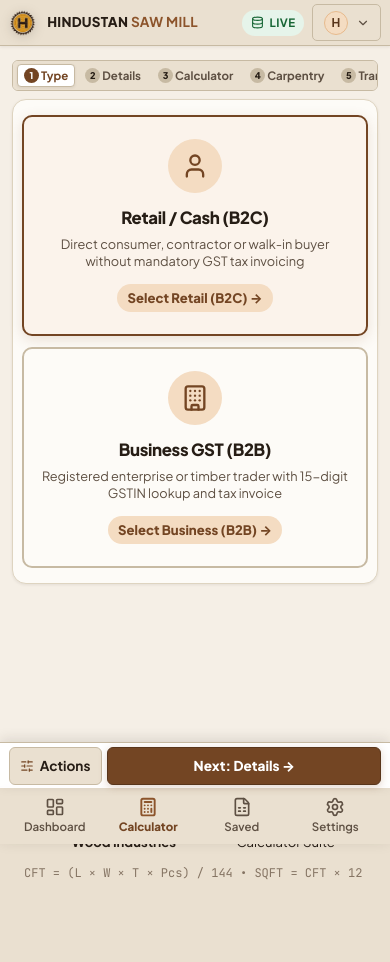
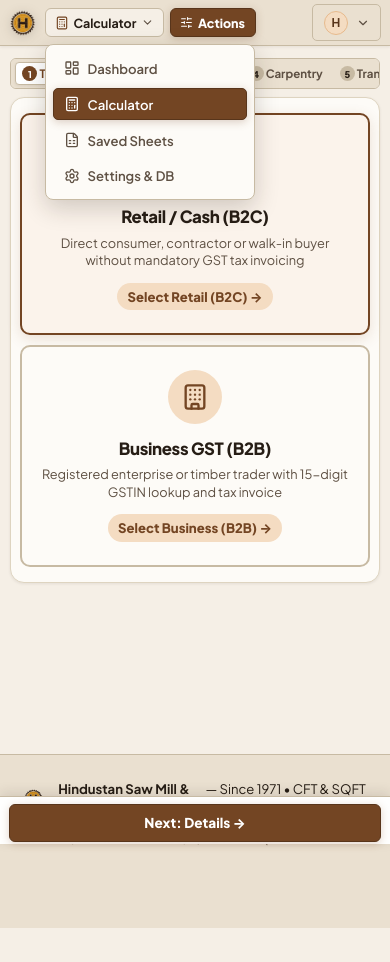
Before and after one commit to 20divine05/hindustan, a React (Vite) app: page / in a window 390 px wide. Both pictures are taken after a click on the button "Calculator". After the commit the page ends 928 px from the top, so only its background shows below. Built offline with nearby package versions, Linux system fonts and the light colour scheme.

Commit message:
Move Nav & Actions to top header in place of title on phone view, remove down nav and LIVE badge

```diff
--- a/src/components/Navbar.tsx
+++ b/src/components/Navbar.tsx
@@ -6,7 +6,8 @@ import {
   Settings,
   Database,
   UserCheck,
-  ChevronDown
+  ChevronDown,
+  SlidersHorizontal
 } from 'lucide-react';
 import { useAuth } from '../contexts/AuthContext';
 import { SupabaseConfigModal } from './SupabaseConfigModal';
@@ -21,6 +22,7 @@ export const Navbar: React.FC<NavbarProps> = ({ currentView, onNavigate, activeS
   const { user, isSupabaseConnected, switchDemoUser } = useAuth();
   const [isConfigModalOpen, setIsConfigModalOpen] = useState(false);
   const [isUserMenuOpen, setIsUserMenuOpen] = useState(false);
+  const [isMobileNavMenuOpen, setIsMobileNavMenuOpen] = useState(false);
 
   return (
     <>
@@ -47,23 +49,28 @@ export const Navbar: React.FC<NavbarProps> = ({ currentView, onNavigate, activeS
             gap: '0.75rem'
           }}
         >
-          {/* Logo & Brand */}
-          <div
-            style={{ display: 'flex', alignItems: 'center', gap: '0.65rem', cursor: 'pointer', minWidth: 0, flexShrink: 1 }}
-            onClick={() => onNavigate('dashboard')}
-          >
+          {/* Logo & Brand (Desktop) / Logo & Mobile Navigation Buttons (Mobile) */}
+          <div style={{ display: 'flex', alignItems: 'center', gap: '0.5rem', minWidth: 0 }}>
             <img
               src="/logo-icon-transparent.png"
               alt="Hindustan Saw Mill Logo"
+              onClick={() => onNavigate('dashboard')}
               style={{
-                width: '38px',
-                height: '38px',
+                width: '36px',
+                height: '36px',
                 objectFit: 'contain',
                 flexShrink: 0,
+                cursor: 'pointer',
                 filter: 'drop-shadow(0 2px 6px rgba(38, 29, 21, 0.2))'
               }}
             />
-            <div style={{ minWidth: 0 }}>
+
+            {/* Desktop Brand Text (Hidden in Phone View) */}
+            <div
+              className="brand-text-block"
+              style={{ minWidth: 0, cursor: 'pointer' }}
+              onClick={() => onNavigate('dashboard')}
+            >
               <div style={{ display: 'flex', alignItems: 'center', gap: '0.4rem', flexWrap: 'nowrap' }}>
                 <span className="brand-title" style={{ fontSize: '1.05rem', fontWeight: 900, letterSpacing: '0.02em', color: 'var(--text-main)', textTransform: 'uppercase', whiteSpace: 'nowrap' }}>
                   HINDUSTAN <span style={{ color: 'var(--primary-600)', fontSize: '0.85rem', fontWeight: 700 }}>SAW MILL</span>
@@ -88,6 +95,155 @@ export const Navbar: React.FC<NavbarProps> = ({ currentView, onNavigate, activeS
               <p className="brand-subtitle" style={{ margin: 0, fontSize: '0.73rem', color: 'var(--text-muted)', fontWeight: 600, letterSpacing: '0.02em', whiteSpace: 'nowrap' }}>
                 Wood Industries &bull; Precision CFT &amp; SQFT Calculator
               </p>
+            </div>
+
+            {/* Mobile Header Buttons (Shown only in phone view in place of title) */}
+            <div className="mobile-header-buttons" style={{ display: 'none', alignItems: 'center', gap: '0.35rem' }}>
+              {/* Navigation Switcher Button */}
+              <div style={{ position: 'relative' }}>
+                <button
+                  type="button"
+                  className="btn btn-secondary btn-sm mobile-header-btn"
+                  onClick={() => {
+                    setIsMobileNavMenuOpen(!isMobileNavMenuOpen);
+                    setIsUserMenuOpen(false);
+                  }}
+                  style={{
+                    display: 'flex',
+                    alignItems: 'center',
+                    gap: '0.3rem',
+                    fontWeight: 700,
+                    fontSize: '0.78rem',
+                    padding: '0.35rem 0.55rem',
+                    borderRadius: '6px',
+                    backgroundColor: 'var(--bg-subtle, #f5efe6)',
+                    border: '1px solid var(--border-medium)',
+                    whiteSpace: 'nowrap'
+                  }}
+                >
+                  {currentView === 'dashboard' && <LayoutDashboard size={14} color="var(--primary-700)" />}
+                  {currentView === 'calculator' && <Calculator size={14} color="var(--primary-700)" />}
+                  {currentView === 'history' && <FileSpreadsheet size={14} color="var(--primary-700)" />}
+                  {currentView === 'settings' && <Settings size={14} color="var(--primary-700)" />}
+                  <span>
+                    {currentView === 'dashboard' && 'Dashboard'}
+                    {currentView === 'calculator' && 'Calculator'}
+                    {currentView === 'history' && 'Saved'}
+                    {currentView === 'settings' && 'Settings'}
+                  </span>
+                  <ChevronDown size={13} color="var(--text-muted)" />
+                </button>
+
+                {/* Backdrop overlay for closing nav menu */}
+                {isMobileNavMenuOpen && (
+                  <div
+                    style={{ position: 'fixed', inset: 0, zIndex: 199, background: 'transparent' }}
+                    onClick={() => setIsMobileNavMenuOpen(false)}
+                  />
+                )}
+
+                {/* Mobile Navigation Dropdown Popover */}
+                {isMobileNavMenuOpen && (
+                  <div
+                    className="mobile-nav-dropdown-menu"
+                    style={{
+                      position: 'absolute',
+                      left: 0,
+                      top: '100%',
+                      marginTop: '0.45rem',
+                      width: '210px',
+                      backgroundColor: 'var(--bg-card, #ffffff)',
+                      border: '1px solid var(--border-medium)',
+                      borderRadius: '8px',
+                      boxShadow: '0 8px 24px rgba(38, 29, 21, 0.2)',
+                      padding: '0.45rem',
+                      zIndex: 200,
+                      display: 'flex',
+                      flexDirection: 'column',
+                      gap: '0.25rem'
+                    }}
+                  >
+                    <button
+                      type="button"
+                      className={`btn btn-sm ${currentView === 'dashboard' ? 'btn-primary' : 'btn-ghost'}`}
+                      style={{ justifyContent: 'flex-start', gap: '0.5rem', fontSize: '0.82rem', padding: '0.4rem 0.6rem' }}
+                      onClick={() => {
+                        onNavigate('dashboard');
+                        setIsMobileNavMenuOpen(false);
+                      }}
+                    >
+                      <LayoutDashboard size={16} /> Dashboard
+                    </button>
+
+                    <button
+                      type="button"
+                      className={`btn btn-sm ${currentView === 'calculator' ? 'btn-primary' : 'btn-ghost'}`}
+                      style={{ justifyContent: 'flex-start', gap: '0.5rem', fontSize: '0.82rem', padding: '0.4rem 0.6rem' }}
+                      onClick={() => {
+                        onNavigate('calculator');
+                        setIsMobileNavMenuOpen(false);
+                      }}
+                    >
+                      <Calculator size={16} /> Calculator
+                    </button>
+
+                    <button
+                      type="button"
+                      className={`btn btn-sm ${currentView === 'history' ? 'btn-primary' : 'btn-ghost'}`}
+                      style={{ justifyContent: 'flex-start', gap: '0.5rem', fontSize: '0.82rem', padding: '0.4rem 0.6rem' }}
+                      onClick={() => {
+                        onNavigate('history');
+                        setIsMobileNavMenuOpen(false);
+                      }}
+                    >
+                      <FileSpreadsheet size={16} /> Saved Sheets
+                    </button>
+
+                    <button
+                      type="button"
+                      className={`btn btn-sm ${currentView === 'settings' ? 'btn-primary' : 'btn-ghost'}`}
+                      style={{ justifyContent: 'flex-start', gap: '0.5rem', fontSize: '0.82rem', padding: '0.4rem 0.6rem' }}
+                      onClick={() => {
+                        onNavigate('settings');
+                        setIsMobileNavMenuOpen(false);
+                      }}
+                    >
+                      <Settings size={16} /> Settings &amp; DB
+                    </button>
+                  </div>
+                )}
+              </div>
+
+              {/* Actions Button (Top Only on Phone View) */}
+              <button
+                type="button"
+                className="btn btn-primary btn-sm mobile-header-actions-btn"
+                onClick={() => {
+                  setIsMobileNavMenuOpen(false);
+                  if (currentView !== 'calculator') {
+                    onNavigate('calculator');
+                    setTimeout(() => {
+                      window.dispatchEvent(new CustomEvent('open-sheet-actions'));
+                    }, 50);
+                  } else {
+                    window.dispatchEvent(new CustomEvent('open-sheet-actions'));
+                  }
+                }}
+                style={{
+                  display: 'flex',
+                  alignItems: 'center',
+                  gap: '0.3rem',
+                  fontWeight: 800,
+                  fontSize: '0.78rem',
+                  padding: '0.35rem 0.6rem',
+                  borderRadius: '6px',
+                  whiteSpace: 'nowrap'
+                }}
+                title="Sheet Actions Menu: Save, Invoice, PDF, Print, CSV"
+              >
+                <SlidersHorizontal size={13} />
+                <span>Actions</span>
+              </button>
             </div>
           </div>
 
@@ -135,11 +291,11 @@ export const Navbar: React.FC<NavbarProps> = ({ currentView, onNavigate, activeS
 
           {/* Status & User Actions */}
           <div style={{ display: 'flex', alignItems: 'center', gap: '0.5rem', flexShrink: 0 }}>
-            {/* Supabase Connection Pill */}
+            {/* Supabase Connection Pill (Hidden on Mobile Phone View) */}
             <button
               type="button"
               onClick={() => setIsConfigModalOpen(true)}
-              className={`badge ${isSupabaseConnected ? 'badge-connected' : 'badge-demo'}`}
+              className={`badge ${isSupabaseConnected ? 'badge-connected' : 'badge-demo'} header-live-pill`}
               style={{
                 cursor: 'pointer',
                 border: 'none',
@@ -189,6 +345,14 @@ export const Navbar: React.FC<NavbarProps> = ({ currentView, onNavigate, activeS
                   </span>
                   <ChevronDown size={14} color="var(--text-muted)" />
                 </button>
+
+                {/* Backdrop overlay for closing user menu */}
+                {isUserMenuOpen && (
+                  <div
+                    style={{ position: 'fixed', inset: 0, zIndex: 199, background: 'transparent' }}
+                    onClick={() => setIsUserMenuOpen(false)}
+                  />
+                )}
 
                 {isUserMenuOpen && (
                   <div
--- a/src/index.css
+++ b/src/index.css
@@ -298,7 +298,7 @@ input[type="number"] {
 
 @media (max-width: 768px) {
   .main-content {
-    padding: 0.85rem 0.75rem 5.5rem 0.75rem;
+    padding: 0.75rem 0.65rem 3.5rem 0.65rem;
   }
 }
 
@@ -890,7 +890,12 @@ input[type="number"] {
   gap: 0.35rem;
 }
 
-/* Mobile Bottom Navigation Bar */
+/* Mobile Header Buttons (Nav & Actions in place of title) - hidden on desktop */
+.mobile-header-buttons {
+  display: none;
+}
+
+/* Mobile Bottom Navigation Bar - hidden */
 .mobile-bottom-nav {
   display: none;
 }
@@ -935,53 +940,27 @@ input[type="number"] {
     display: none !important;
   }
 
+  /* In phone view: replace brand title text with mobile nav and actions buttons */
+  .brand-text-block {
+    display: none !important;
+  }
+
+  .mobile-header-buttons {
+    display: flex !important;
+  }
+
+  /* In phone view: remove LIVE badge from top */
+  .header-live-pill {
+    display: none !important;
+  }
+
+  /* In phone view: remove mobile down navigation bar completely */
   .mobile-bottom-nav {
-    display: flex;
-    position: fixed;
-    bottom: 0;
-    left: 0;
-    right: 0;
-    height: 58px;
-    background-color: var(--bg-surface);
-    border-top: 1px solid var(--border-medium);
-    box-shadow: 0 -3px 14px rgba(38, 29, 21, 0.12);
-    z-index: 990;
-    align-items: center;
-    justify-content: space-around;
-    padding: 0 0.5rem;
-    padding-bottom: env(safe-area-inset-bottom, 0);
+    display: none !important;
   }
 
   .mobile-nav-item {
-    display: flex;
-    flex-direction: column;
-    align-items: center;
-    justify-content: center;
-    gap: 2px;
-    flex: 1;
-    height: 100%;
-    background: none;
-    border: none;
-    color: var(--text-muted);
-    font-size: 0.72rem;
-    font-weight: 600;
-    cursor: pointer;
-    transition: all 0.15s ease;
-    padding: 4px 0;
-  }
-
-  .mobile-nav-item:active {
-    transform: scale(0.95);
-  }
-
-  .mobile-nav-item.active {
-    color: var(--primary-700);
-    font-weight: 800;
-  }
-
-  .mobile-nav-item.active svg {
-    color: var(--primary-600);
-    stroke-width: 2.3;
+    display: none !important;
   }
 
   /* Header adjustments for ultra-compact phone view */
@@ -2141,18 +2120,19 @@ input[type="number"] {
     display: none !important;
   }
 
-  /* Docked bar pinned right above bottom tab navigation so Next is ALWAYS visible */
+  /* Docked bar pinned right at the very bottom since down nav bar is removed */
   .calc-mobile-docked-nav {
     display: flex;
     align-items: center;
     gap: 0.35rem;
     position: fixed;
-    bottom: 56px; /* Attached above mobile bottom nav */
+    bottom: 0 !important; /* Pinned directly to the bottom */
     left: 0;
     right: 0;
-    height: 46px;
+    height: 48px;
     padding: 0.25rem 0.55rem;
-    background: rgba(255, 255, 255, 0.97);
+    padding-bottom: env(safe-area-inset-bottom, 0);
+    background: rgba(255, 255, 255, 0.98);
     backdrop-filter: blur(8px);
     border-top: 1px solid var(--border-medium);
     box-shadow: 0 -3px 12px rgba(38, 29, 21, 0.12);
--- a/src/pages/CalculatorPage.tsx
+++ b/src/pages/CalculatorPage.tsx
@@ -246,6 +246,14 @@ export const CalculatorPage: React.FC<CalculatorPageProps> = ({
   const [isClearModalOpen, setIsClearModalOpen] = useState(false);
   const [isProformaModalOpen, setIsProformaModalOpen] = useState(false);
   const [isActionsModalOpen, setIsActionsModalOpen] = useState(false);
+
+  // Global listener so the top header Actions button on mobile can trigger sheet actions
+  useEffect(() => {
+    const handleOpenActions = () => setIsActionsModalOpen(true);
+    window.addEventListener('open-sheet-actions', handleOpenActions);
+    return () => window.removeEventListener('open-sheet-actions', handleOpenActions);
+  }, []);
+
   const isInitialMount = useRef(true);
   // Track the ID of the sheet that has been loaded into state to avoid overwriting active user inputs
   const loadedSheetIdRef = useRef<string | null>(sheetToEdit?.id || null);
@@ -2754,29 +2762,11 @@ export const CalculatorPage: React.FC<CalculatorPageProps> = ({
               type="button"
               className="btn btn-secondary calc-dock-btn calc-dock-prev"
               onClick={() => setCurrentStep(prev => (prev - 1) as 1 | 2 | 3 | 4 | 5 | 6 | 7 | 8 | 9)}
-              style={{ flex: '0 0 auto', padding: '0.45rem 0.65rem' }}
+              style={{ flex: '0 0 auto', padding: '0.45rem 0.85rem' }}
             >
               <ArrowLeft size={15} /> Back
             </button>
           )}
-
-          <button
-            type="button"
-            className="btn btn-secondary calc-dock-btn"
-            onClick={() => setIsActionsModalOpen(true)}
-            style={{
-              flex: '0 0 auto',
-              padding: '0.45rem 0.65rem',
-              display: 'flex',
-              alignItems: 'center',
-              gap: '0.35rem',
-              fontWeight: 700
-            }}
-            title="Sheet Actions Menu: Save, Invoice, PDF, Print, CSV"
-          >
-            <SlidersHorizontal size={14} color="var(--primary-700)" />
-            <span>Actions</span>
-          </button>
 
           {currentStep < 9 ? (
             <button
```
